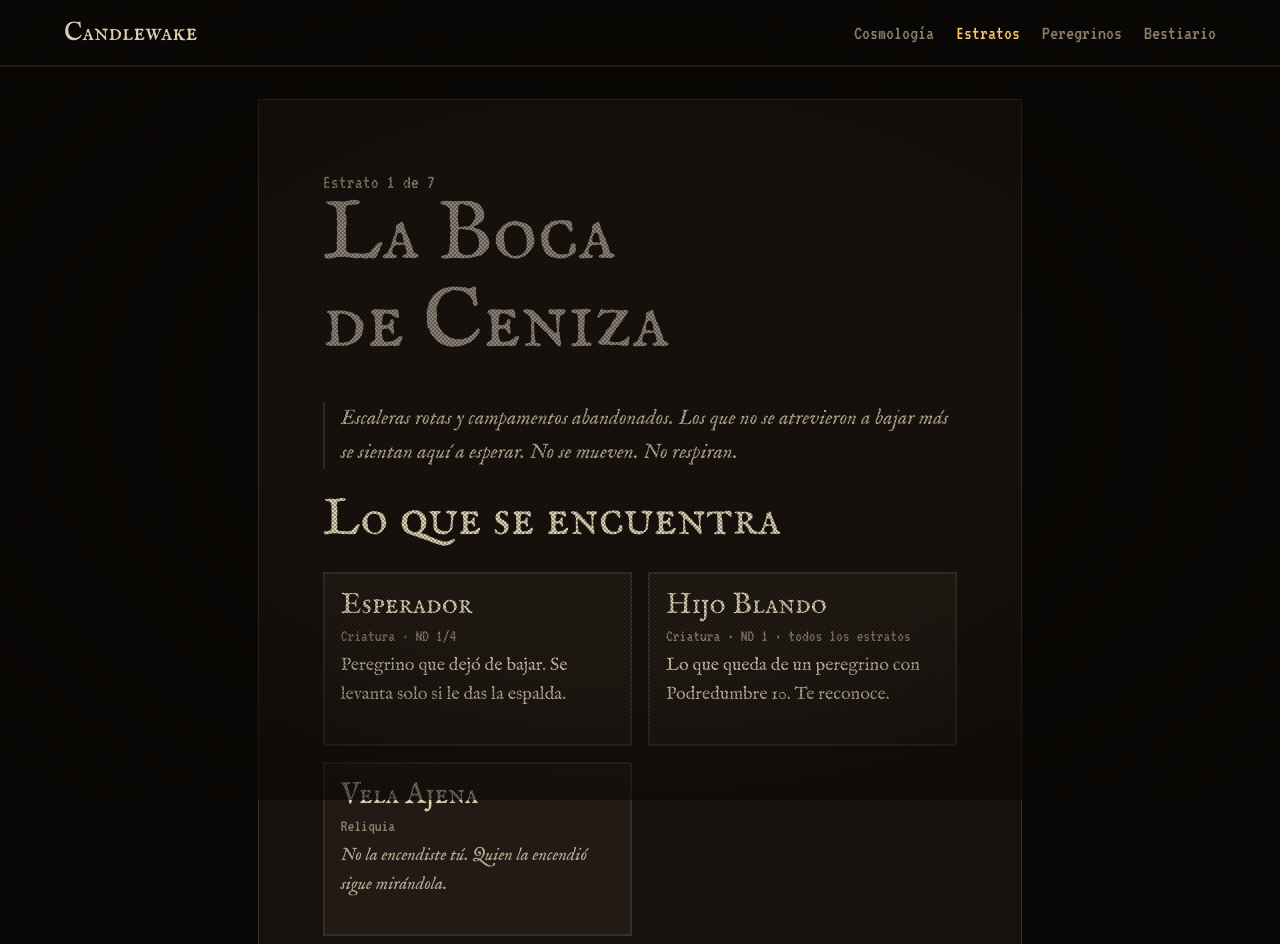
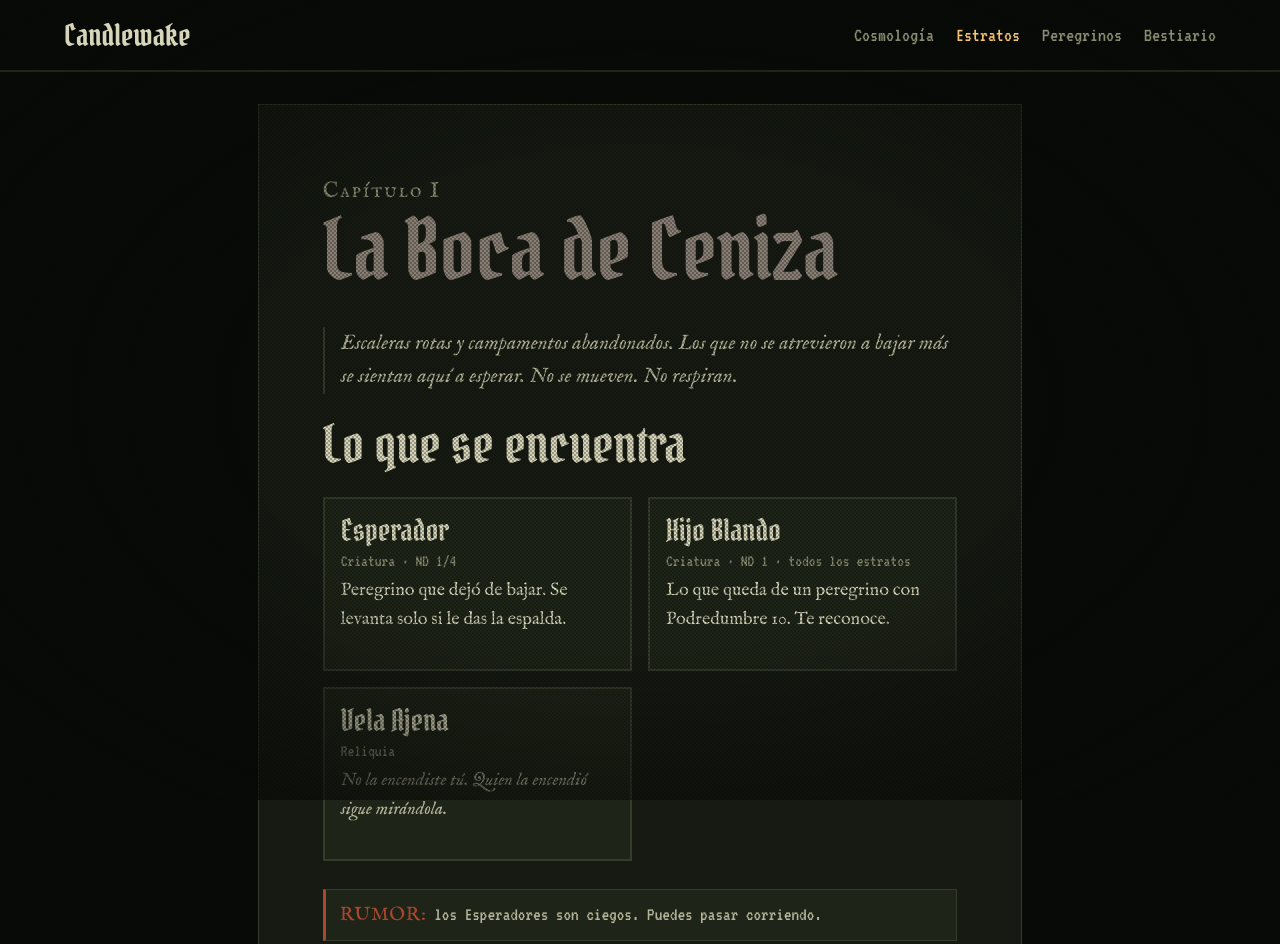
Before and after one commit to jprojects/osario-web, a plain HTML site: page estratos/boca-de-ceniza.html in a window 1280 px wide. Shown: the top 944 px of the page. Drawn offline with Linux system fonts and the light colour scheme.

Commit message:
Web unificada con la 0.15.0 del juego: paleta de moho, títulos en Pirata One y capítulos
Co-Authored-By: Claude Opus 5.5 <noreply@anthropic.com>

```diff
--- a/css/osario.css
+++ b/css/osario.css
@@ -6,23 +6,25 @@
 @font-face{font-family:"IM Fell English SC";src:url("../fonts/IMFellEnglishSC-Regular.ttf") format("truetype");font-display:swap}
 @font-face{font-family:"IM Fell English";src:url("../fonts/IMFellEnglish-Regular.ttf") format("truetype");font-display:swap}
 @font-face{font-family:"IM Fell English";font-style:italic;src:url("../fonts/IMFellEnglish-Italic.ttf") format("truetype");font-display:swap}
+@font-face{font-family:"Pirata One";src:url("../fonts/PirataOne-Regular.ttf") format("truetype");font-display:swap}
 @font-face{font-family:"VT323";src:url("../fonts/VT323-Regular.ttf") format("truetype");font-display:swap}
 
 :root{
-  /* Paleta del juego (docs/diseno.md de Candlewake): guía impresa en negro y escaneada */
-  --noche:#0a0806;     /* fuera de la página */
-  --papel:#17120e;     /* página */
-  --recuadro:#221a14;  /* recuadros, botones, tarjetas */
-  --filete:#3a2e24;    /* filetes y bordes */
-  --tinta-suave:#8c7f6c; /* texto secundario */
-  --hueso:#d9cdb2;     /* texto */
-  --pergamino:#b5a88f; /* cursivas y citas */
-  --oxido:#b0452f;     /* notas, erratas, Podredumbre */
+  /* Paleta del juego (docs/diseno.md de Candlewake, 0.15.0): un libro encuadernado con las páginas verdes de moho */
+  --noche:#080a07;     /* fuera del libro */
+  --papel:#161a12;     /* página, verde de moho */
+  --recuadro:#1f2418;  /* recuadros, botones, tarjetas */
+  --filete:#353c2a;    /* filetes y bordes */
+  --tinta-suave:#8b8d72; /* texto secundario */
+  --hueso:#d6d4b9;     /* texto */
+  --pergamino:#b4b398; /* cursivas y citas */
+  --oxido:#a9472f;     /* notas, erratas, Podredumbre */
   --vela:#c46e28;      /* enlaces: lo único cálido, como las velas del Pozo */
   --llama:#f5c46e;     /* hover, brillo de vela */
   --acento:var(--tinta-suave); /* cada estrato tiene el suyo (pack.json → acento) */
 
-  --f-titulo:"IM Fell English SC",Georgia,serif;
+  --f-gotica:"Pirata One","IM Fell English SC",Georgia,serif; /* títulos, como en el juego */
+  --f-titulo:"IM Fell English SC",Georgia,serif;  /* etiquetas pequeñas */
   --f-texto:"IM Fell English",Georgia,serif;
   --f-ui:"VT323",monospace;
 
@@ -47,7 +49,7 @@ body::after{
   content:"";position:fixed;inset:0;pointer-events:none;z-index:50;
   background:
     radial-gradient(ellipse at center,transparent 45%,var(--noche) 100%),
-    repeating-conic-gradient(#0000 0 25%,#0a08064d 0 50%) 0 0/4px 4px;
+    repeating-conic-gradient(#0000 0 25%,#080a074d 0 50%) 0 0/4px 4px;
 }
 
 img{max-width:100%;image-rendering:pixelated}
@@ -56,7 +58,7 @@ a{color:var(--vela);text-decoration-thickness:1px;text-underline-offset:3px}
 a:hover,a:focus-visible{color:var(--llama);text-shadow:0 0 6px var(--vela)}
 :focus-visible{outline:2px solid var(--llama);outline-offset:3px}
 
-h1,h2,h3{font-family:var(--f-titulo);font-weight:400;line-height:1.05;margin:0 0 .4em;text-wrap:balance}
+h1,h2,h3{font-family:var(--f-gotica);font-weight:400;line-height:1.05;margin:0 0 .4em;text-wrap:balance}
 h1{font-size:clamp(52px,9vw,104px)}
 h2{font-size:clamp(34px,5vw,52px)}
 h3{font-size:30px}
@@ -73,7 +75,7 @@ em,i{color:var(--pergamino)}
 }
 .nav a{color:var(--tinta-suave);text-decoration:none}
 .nav a:hover,.nav a[aria-current]{color:var(--llama)}
-.nav .marca{font:26px var(--f-titulo);color:var(--hueso);margin-right:auto}
+.nav .marca{font:30px var(--f-gotica);color:var(--hueso);margin-right:auto}
 
 /* ---------- Portada ---------- */
 .portada{
@@ -108,8 +110,8 @@ em,i{color:var(--pergamino)}
 /* ---------- Páginas de la guía ---------- */
 .pagina{background:var(--papel);border:1px solid var(--filete);max-width:calc(var(--ancho) + 2 * max(5vw,16px));margin:32px auto 48px;padding:clamp(32px,6vw,72px) max(5vw,16px) 96px;position:relative}
 .pagina h1{font-size:clamp(48px,7vw,84px)}
-.pagina h1,.estrato-num{color:var(--acento)}
-.estrato-num{font:20px var(--f-ui);color:var(--tinta-suave)}
+.pagina h1{color:var(--acento)}
+.estrato-num{font:22px var(--f-titulo);letter-spacing:.08em;color:var(--tinta-suave)}
 .lema{font-size:21px;font-style:italic;color:var(--pergamino);border-left:2px solid var(--filete);padding-left:16px;margin:24px 0}
 
 /* Nota de la guía: CONSEJO, RUMOR, ERRATA, TRUCO */
--- a/estratos/boca-de-ceniza.html
+++ b/estratos/boca-de-ceniza.html
@@ -17,7 +17,7 @@
 </nav>
 
 <main class="pagina">
-  <div class="estrato-num">Estrato 1 de 7</div>
+  <div class="estrato-num">Capítulo I</div>
   <h1>La Boca de Ceniza</h1>
   <p class="lema">Escaleras rotas y campamentos abandonados. Los que no se atrevieron a bajar más se sientan aquí a esperar. No se mueven. No respiran.</p>
 
@@ -52,7 +52,7 @@
 <footer class="pie">
   Candlewake © 2026 · Compatible con 5e.<br>
   Este trabajo incluye material del System Reference Document 5.2 de Wizards of the Coast LLC, con licencia Creative Commons Attribution 4.0 International.<br>
-  Fuentes: IM Fell English (Igino Marini) y VT323 (The VT323 Project Authors), con SIL Open Font License.
+  Fuentes: Pirata One (Rodrigo Fuenzalida y Nicolás Massi), IM Fell English (Igino Marini) y VT323 (The VT323 Project Authors), con SIL Open Font License.
 </footer>
 
 </body>
```
Also changed, not shown: bestiario.html (+1 -1 lines), estratos/charcas-de-leche.html (+2 -2 lines), estratos/claustro-hundido.html (+2 -2 lines), index.html (+1 -1 lines), peregrinos.html (+1 -1 lines), fonts/OFL-PirataOne.txt (added), fonts/PirataOne-Regular.ttf (added), 1 other file.
